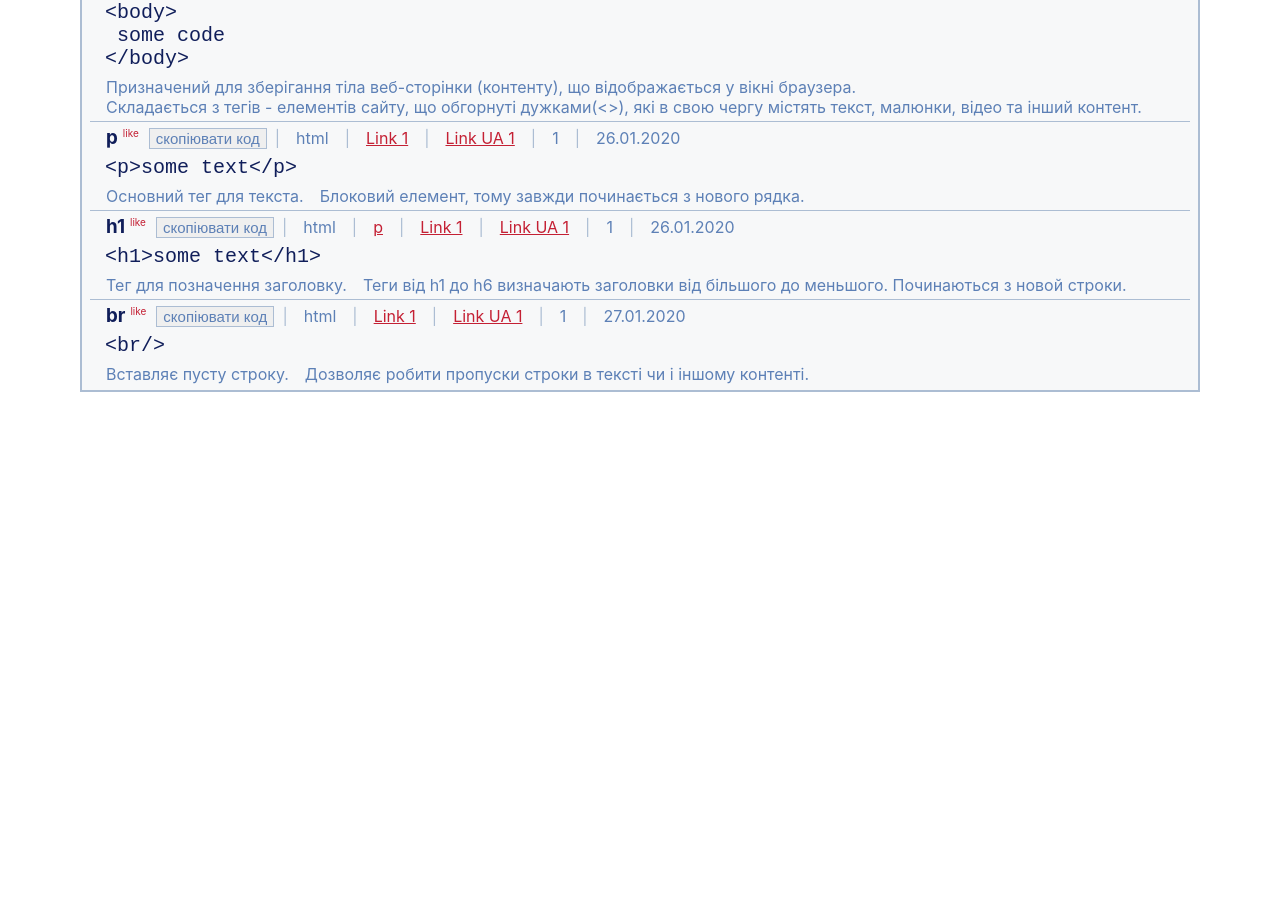
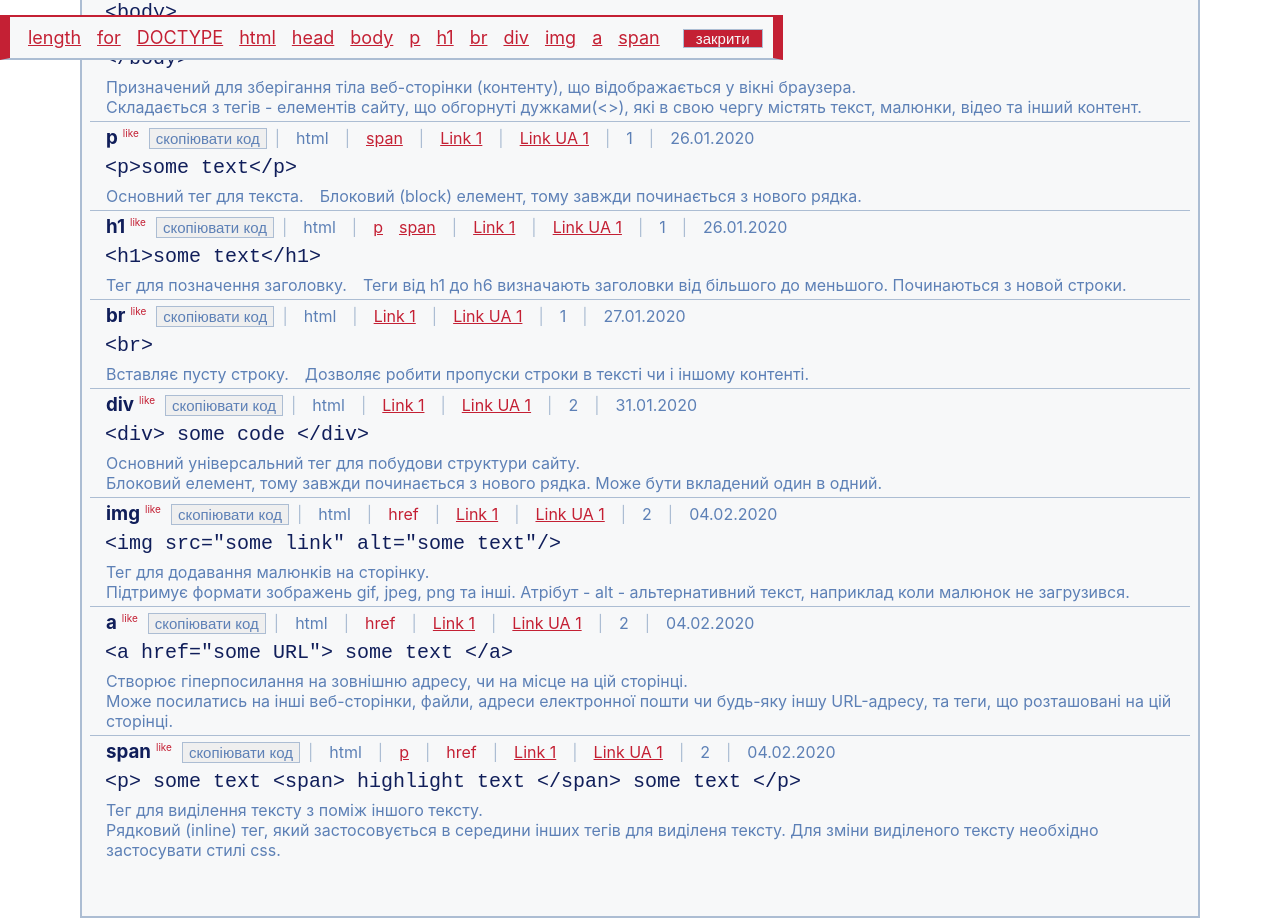
Before and after one commit to AntonKuts/code-encyclopedia, a React (Create React App) app: page / in a window 1280 px wide. Shown: the part 740-1658 px from the top of the page. Before the commit the page ends 1132 px from the top, so only its background shows below. Built offline with nearby package versions, Linux system fonts and the light colour scheme.

Commit message:
second lesson + all titles + structure

```diff
--- a/src/App.js
+++ b/src/App.js
@@ -1,14 +1,15 @@
 import React, { useState } from 'react';
 import './App.css';
 import Content from './Content';
-import Header from './Header';
+import Header from './headerAndMenus/Header';
+import AllTitles from './headerAndMenus/AllTitles';
+
 import { getStartInfo } from './data';
 
 const App = () => {
   const [language, setLanguage] = useState('ua');
   const [info, setInfo] = useState(getStartInfo());
   const [tost, setStateTost] = useState('');
-  const [lessons, setLessons] = useState([ ...new Set(info.map(word=> word.lesson))]);
   const [selectLesson, setSelectLesson] = useState(0);
 
   const setTost = (text) => {
@@ -16,14 +17,12 @@ const App = () => {
     setTimeout(()=>setStateTost(''), 3000);
   }
 
-  const onlyTitles = info.map(word=> word.tatle); //toDo
-
   return (
     <div className="App">
       <Header
+        info={info}
         tost={tost}
         setInfo={setInfo}
-        lessons={lessons}
         setTost={setTost}
         language={language}
         setLanguage={setLanguage}
@@ -37,6 +36,11 @@ const App = () => {
         setInfo={setInfo}
         language={language}
       />
+      <AllTitles
+        info={info}
+        language={language}
+        setTost={setTost}
+      />
     </div>
   );
 }
--- a/src/Content.css
+++ b/src/Content.css
@@ -1,9 +1,10 @@
-.Content {
-  display: flex;
+.content {
+  /* display: flex;
   flex-direction: column;
   justify-content: flex-start;
   align-items: center;
-  flex-wrap: wrap;
+  flex-wrap: wrap; */
+  margin-bottom: 50px;
 }
 
 .main-box{
--- a/src/Content.js
+++ b/src/Content.js
@@ -1,8 +1,8 @@
 
-import React, { useState } from 'react';
+import React from 'react';
 import './Content.css';
-import Tooltip from './Tooltip';
-import Link from './Link';
+import Tooltip from './helpers/Tooltip';
+import Link from './helpers/Link';
 
 const Content = (props) => {
 
@@ -33,7 +33,7 @@ const Content = (props) => {
             { item.title
               ?
               <>
-                <Link name={item.title} className="a-for-anchor-in" key={item + index} href={`#${item}`} text={<h3>{item.title}</h3>} />
+                <Link name={item.title} className="a-for-anchor-in" textForKey={item + index} href={`#${item}`} text={<h3>{item.title}</h3>} />
                 <p className= {`like ${item.like ? 'yesLike' : 'noLike'}`} onClick={() => setLike(item)}>
                   like
                 </p>
--- a/src/Link.js
+++ /dev/null
@@ -1,9 +0,0 @@
-import React from 'react';
-
-const Link = ({text, href='', key='', className='', name='', target='', rel=''}) => (
-    <a key={key} href={href} name={name} className={className} target={target} rel={rel}>
-      {text}
-    </a>
-);
-
-export default Link;
--- a/src/data.js
+++ b/src/data.js
@@ -144,11 +144,11 @@ const startInfo = [
         title: 'p',
         intro: 'The main tag for the text.',
         introUa: 'Основний тег для текста.',
-        similarTopics: [],
+        similarTopics: ['span'],
         like: true,
         category: 'html',
         descriptionEng: 'A block element, so it always starts with a new line.',
-        descriptionUa: 'Блоковий елемент, тому завжди починається з нового рядка.',
+        descriptionUa: 'Блоковий (block) елемент, тому завжди починається з нового рядка.',
         linkToDocumentationEng: [
             'https://www.w3schools.com/tags/tag_body.asp'
         ],
@@ -167,7 +167,7 @@ const startInfo = [
         title: 'h1',
         intro: 'Title tag.',
         introUa: 'Тег для позначення заголовку.',
-        similarTopics: ['p'],
+        similarTopics: ['p', 'span'],
         like: true,
         category: 'html',
         descriptionEng: 'Tags from h1 to h6 define titles from larger to smaller. Begin with a new term.',
@@ -190,7 +190,7 @@ const startInfo = [
         title: 'br',
         intro: 'Inserts an empty line.',
         introUa: 'Вставляє пусту строку.',
-        similarTopics: '',
+        similarTopics: [],
         like: true,
         category: 'html',
         descriptionEng: 'Lets you skip a line in text or other content.',
@@ -203,10 +203,102 @@ const startInfo = [
         ],
         author: 'Anton Kuts',
         dateIntroductionOrUpdate: '27.01.2020',
-        code:'<br/>',
+        code:'<br>',
         display: true,
         mandatoryAttributes: '',
         lesson: 1
+    },
+    {
+        id: 10,
+        title: 'div',
+        intro: 'The main universal tag for building a site structure.',
+        introUa: 'Основний універсальний тег для побудови структури сайту.',
+        similarTopics: [],
+        like: true,
+        category: 'html',
+        descriptionEng: 'The block element, so it always starts with a new line. Can be nested in one.',
+        descriptionUa: 'Блоковий елемент, тому завжди починається з нового рядка. Може бути вкладений один в одний.',
+        linkToDocumentationEng: [
+            'https://www.geeksforgeeks.org/div-tag-html/'
+        ],
+        linkToDocumentationUA: [
+            'https://css.in.ua/html/tag/div'
+        ],
+        author: 'Anton Kuts',
+        dateIntroductionOrUpdate: '31.01.2020',
+        code:'<div> some code </div>',
+        display: true,
+        mandatoryAttributes: '',
+        lesson: 2
+    },
+    {
+        id: 11,
+        title: 'img',
+        intro: 'A tag for adding pictures to the page.',
+        introUa: 'Тег для додавання малюнків на сторінку.',
+        similarTopics: [],
+        like: true,
+        category: 'html',
+        descriptionEng: 'Supports image formats gif, jpg, png and more. Attribute  - alt - alternative text, for example, when the image is not loaded.',
+        descriptionUa: 'Підтримує формати зображень gif, jpeg, png та інші. Атрібут - alt - альтернативний текст, наприклад коли малюнок не загрузився.',
+        linkToDocumentationEng: [
+            'https://www.w3schools.com/tags/tag_a.asp'
+        ],
+        linkToDocumentationUA: [
+            'https://css.in.ua/html/tag/a'
+        ],
+        author: 'Anton Kuts',
+        dateIntroductionOrUpdate: '04.02.2020',
+        code:'<img src="some link" alt="some text"/>',
+        display: true,
+        mandatoryAttributes: 'href',
+        lesson: 2
+    },
+    {
+        id: 12,
+        title: 'a',
+        intro: 'Creates a hyperlink to an external address or place on this page.',
+        introUa: 'Cтворює гіперпосилання на зовнішню адресу, чи на місце на цій сторінці.',
+        similarTopics: [],
+        like: true,
+        category: 'html',
+        descriptionEng: 'It may link to other web pages, files, e-mail addresses or any other URL and tags located on this page.',
+        descriptionUa: 'Може посилатись на  інші веб-сторінки, файли, адреси електронної пошти чи будь-яку іншу URL-адресу, та теги, що розташовані на цій сторінці.',
+        linkToDocumentationEng: [
+            'https://www.w3schools.com/tags/tag_a.asp'
+        ],
+        linkToDocumentationUA: [
+            'https://css.in.ua/html/tag/a'
+        ],
+        author: 'Anton Kuts',
+        dateIntroductionOrUpdate: '04.02.2020',
+        code:'<a href="some URL"> some text </a>',
+        display: true,
+        mandatoryAttributes: 'href',
+        lesson: 2
+    },
+    {
+        id: 13,
+        title: 'span',
+        intro: 'Tag to highlight text among other text.',
+        introUa: 'Тег для виділення тексту з поміж іншого тексту.',
+        similarTopics: ['p'],
+        like: true,
+        category: 'html',
+        descriptionEng: 'Inline tag that is used in the middle of other tags to highlight text. You need to apply css styles to change the highlighted text.',
+        descriptionUa: 'Рядковий (inline) тег, який застосовується в середини інших тегів для виділеня тексту. Для зміни виділеного тексту необхідно застосувати стилі css.',
+        linkToDocumentationEng: [
+            'https://developer.mozilla.org/uk/docs/Web/HTML/Element/span'
+        ],
+        linkToDocumentationUA: [
+            'https://css.in.ua/html/tag/span'
+        ],
+        author: 'Anton Kuts',
+        dateIntroductionOrUpdate: '04.02.2020',
+        code:'<p> some text <span> highlight text </span> some text </p>',
+        display: true,
+        mandatoryAttributes: 'href',
+        lesson: 2
     }
 
 ];
--- /dev/null
+++ b/src/headerAndMenus/AllTitles.js
@@ -0,0 +1,40 @@
+import React, { useState }  from 'react';
+import './Header.css';
+import Link from '../helpers/Link';
+
+const AllTitles = (props) => {
+  const {
+    info,
+    language,
+    setTost
+  } = props;
+
+  const [navigationOpen, setNavigationOpen] = useState(true);
+
+  const toggleAllTitles = () => {
+    setTost(navigationOpen
+      ? 'Close navigation!'
+      : 'Open navigation!'
+    );
+    setNavigationOpen(!navigationOpen);
+  }
+
+  const openForAllTitles = language === 'ua' ? 'відкрити' : 'open';
+  const closeForAllTitles = language === 'ua' ? 'закрити' : 'close';
+
+  return (
+    <nav className={`left-panel all-titles ${navigationOpen ? 'open-all-titles' : ''}`}>
+      {navigationOpen
+        ?
+          info.map((item, index) =>
+          <Link key={item.title + index} href={`#${item.title}`} text={item.title} />)
+        : null
+      }
+      <button className='button-all-titles' onClick={() => toggleAllTitles()}>
+        {navigationOpen ? closeForAllTitles : openForAllTitles}
+      </button>
+    </nav>
+  );
+}
+
+export default AllTitles;
--- a/src/Header.css
+++ b/src/headerAndMenus/Header.css
@@ -17,7 +17,7 @@
   display: none;
 }
 
-.right-panel{
+.right-panel {
   position: fixed;
   padding: 15px 20px;
   color: #c42034;
@@ -30,11 +30,11 @@
   background-color: #f7f8f9;
 }
 
-.right-panel:hover{
+.right-panel:hover {
   right: 0px;
 }
 
-.change-language{
+.change-language {
   width: 30px;
   top: 20px;
   right: -60px;
@@ -42,16 +42,54 @@
   cursor: pointer;
 }
 
-.change-lessons{
+.change-lessons {
   width: 100px;
   top: 79px;
   right: -130px;
 }
 
-.select-lesson-box{
+.select-lesson-box {
   border-left: 10px solid #c42034;
 }
 
-.select-lesson{
+.select-lesson {
   border: 2px solid #c42034;
 }
+
+.left-panel {
+  position: fixed;
+  padding: 10px;
+  color: #c42034;
+  border: 2px solid #acbdd3;
+  border-right: 10px solid #acbdd3;
+  color: #c42034;
+  text-align: center;
+  font-size: 18px;
+  z-index: 10;
+  background-color: #f7f8f9;
+}
+
+.left-panel-open {
+  left: 0px;
+}
+
+.all-titles {
+  bottom: 0;
+  left: 0;
+}
+
+.button-all-titles{
+  width: 80px;
+  height: 100%;
+  background-color: #c42034;
+  color:  #f7f8f9;
+  cursor: pointer;
+  margin: 0 0 0 15px;
+  padding: 0;
+}
+
+.open-all-titles{
+  border-top: 2px solid #c42034;
+  border-right: 10px solid #c42034;
+  border-left: 10px solid #c42034;
+}
--- a/src/Header.js
+++ b/src/headerAndMenus/Header.js
@@ -1,13 +1,11 @@
 import React from 'react';
 import './Header.css';
-import Link from './Link';
-import { getStartInfo } from './data';
+import { getStartInfo } from '../data';
 
 const Header = (props) => {
   const {
     tost,
     setTost,
-    lessons,
     setInfo,
     language,
     setLanguage,
@@ -15,6 +13,8 @@ const Header = (props) => {
     setStateTost,
     setSelectLesson
   } = props;
+
+  const lessons = [...new Set(getStartInfo().map(word=> word.lesson))];
 
   const changeLanguage = () => {
     const newLanguage = language === 'ua' ? 'en' : 'ua';
@@ -42,7 +42,7 @@ const Header = (props) => {
       <div className={`right-panel change-lessons ${selectLesson === 0 ? '' : 'select-lesson-box'}`}>
         <p>lessons:</p>
         {lessons.map((number, item) =>
-          <button key={item} className={selectLesson === number ? 'select-lesson' : ''} onClick={() => changeLesson(number)}>
+          <button key={item + number} className={selectLesson === number ? 'select-lesson' : ''} onClick={() => changeLesson(number)}>
             {number ? number : 'none'}
           </button>
         )}
--- /dev/null
+++ b/src/helpers/Link.js
@@ -0,0 +1,9 @@
+import React from 'react';
+
+const Link = ({text, href='', className='', name='', target='', rel=''}) => (
+    <a href={href} name={name} className={className} target={target} rel={rel}>
+      {text}
+    </a>
+);
+
+export default Link;
```
Also changed, not shown: src/helpers/Tooltip.js (renamed from src/Tooltip.js).
